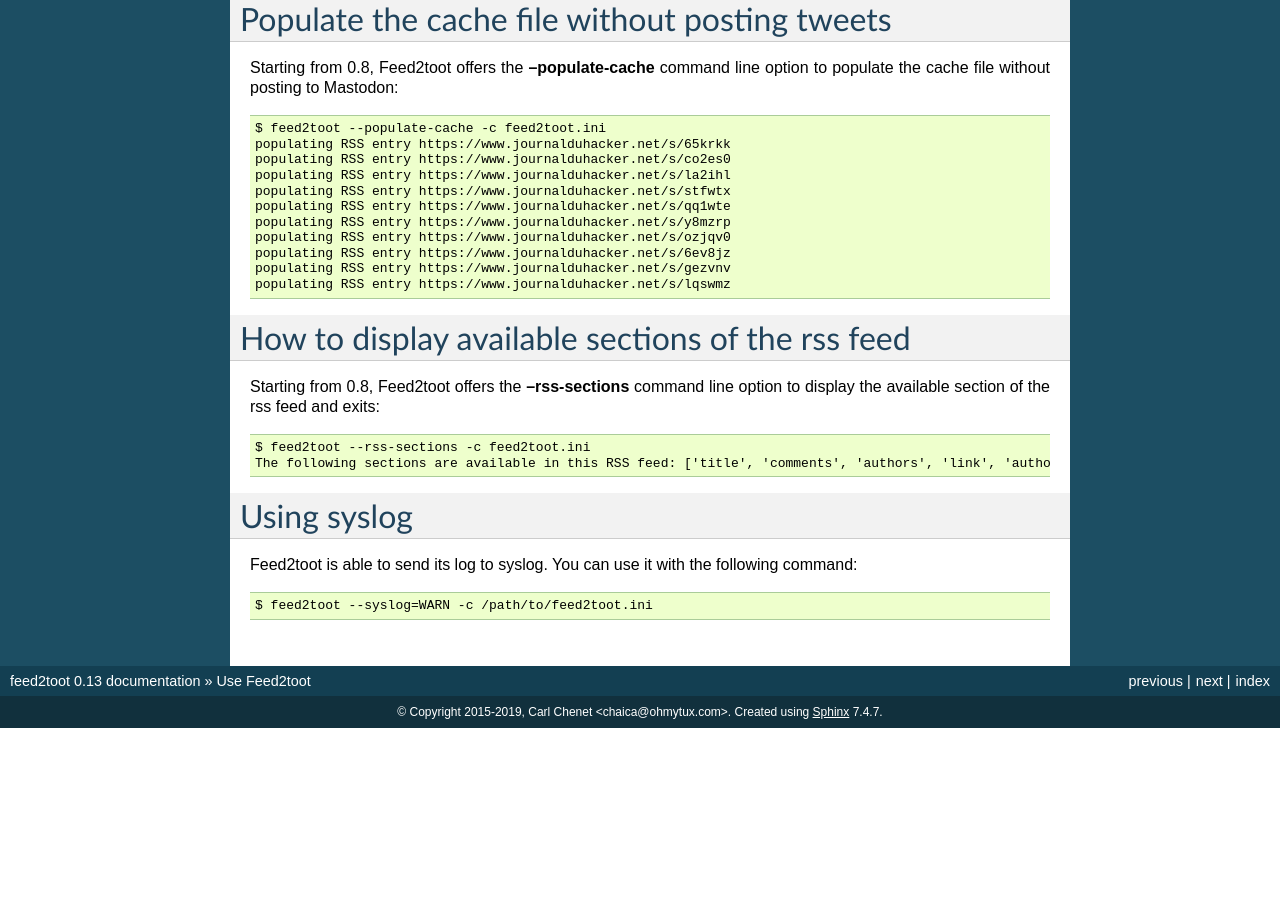
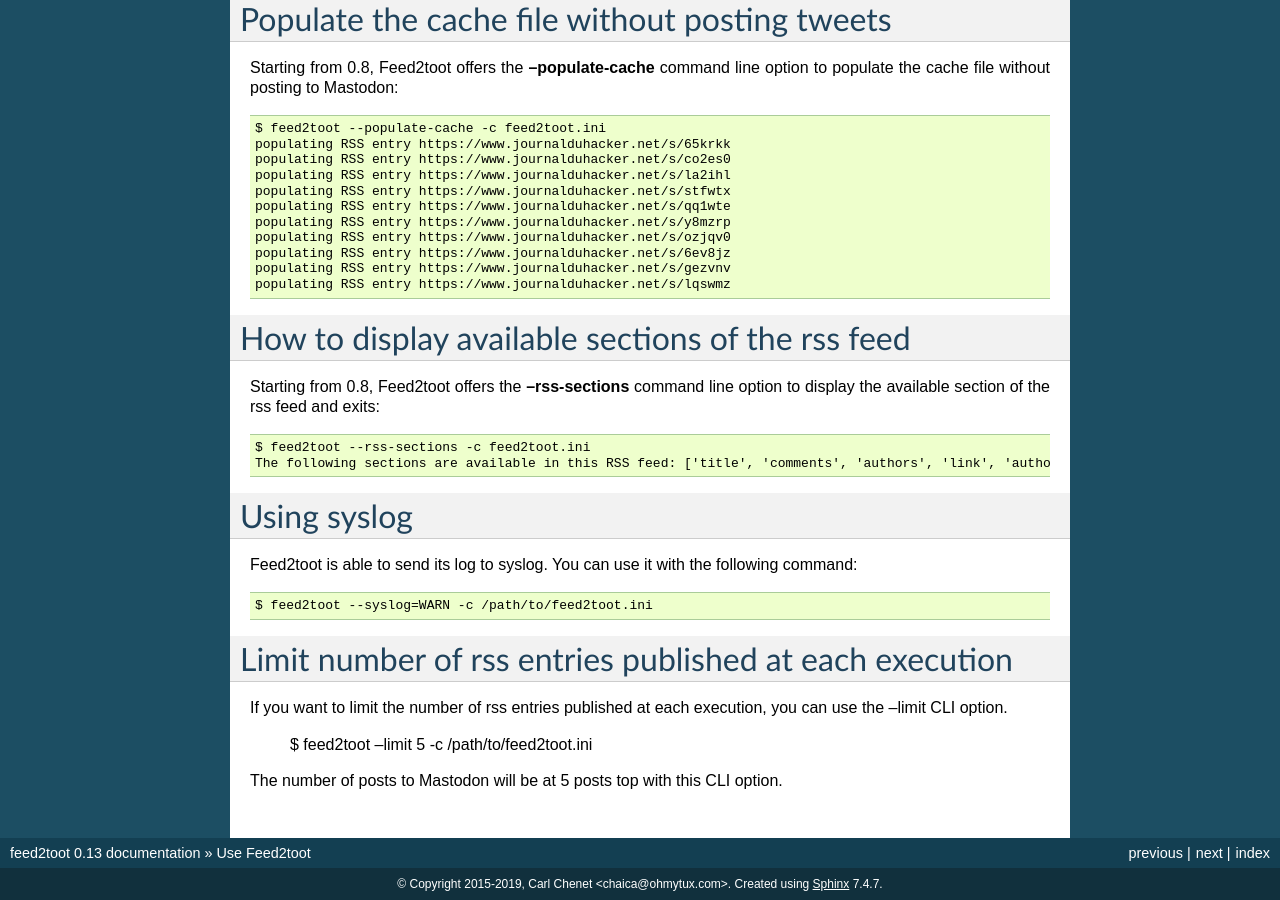
Before and after one commit to zobin8/feed2shark, a Sphinx documentation site: the page built from docs/source/use.rst, in a window 1280 px wide and 900 px high, scrolled down 726 px. Built offline with Sphinx 7.4.7, drawn with Linux system fonts in a browser that asks for light colours; before the commit the page ends 1454 px from its top, so only the background shows below that; some of the changed text lies outside the part shown.

Commit message:
document --limit CLI option. fixes #30

```diff
--- a/docs/source/use.rst
+++ b/docs/source/use.rst
@@ -54,3 +54,11 @@
 Feed2toot is able to send its log to syslog. You can use it with the following command::
 
     $ feed2toot --syslog=WARN -c /path/to/feed2toot.ini
+
+Limit number of rss entries published at each execution
+=======================================================
+If you want to limit the number of rss entries published at each execution, you can use the --limit CLI option.
+
+    $ feed2toot --limit 5 -c /path/to/feed2toot.ini
+
+The number of posts to Mastodon will be at 5 posts top with this CLI option.
```
